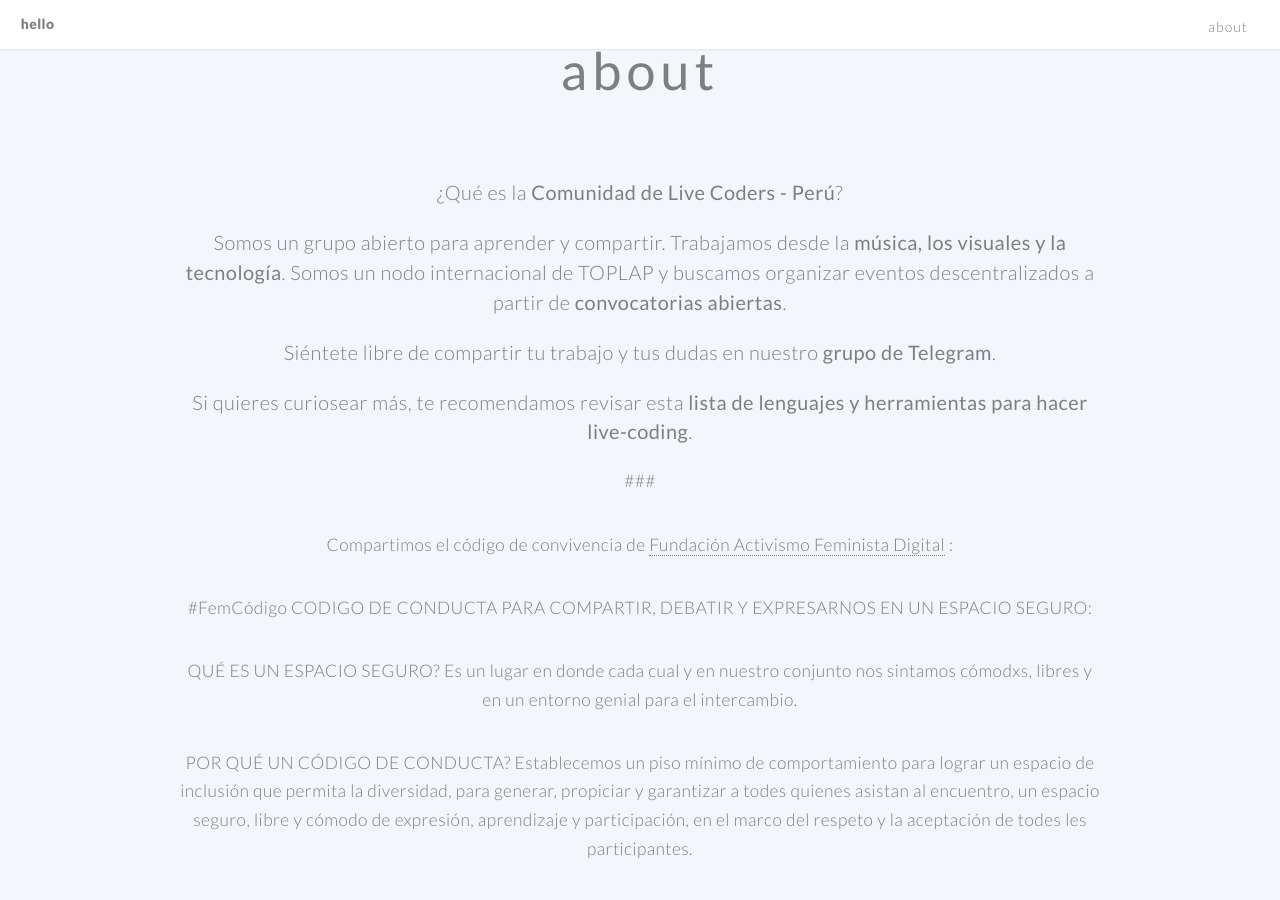
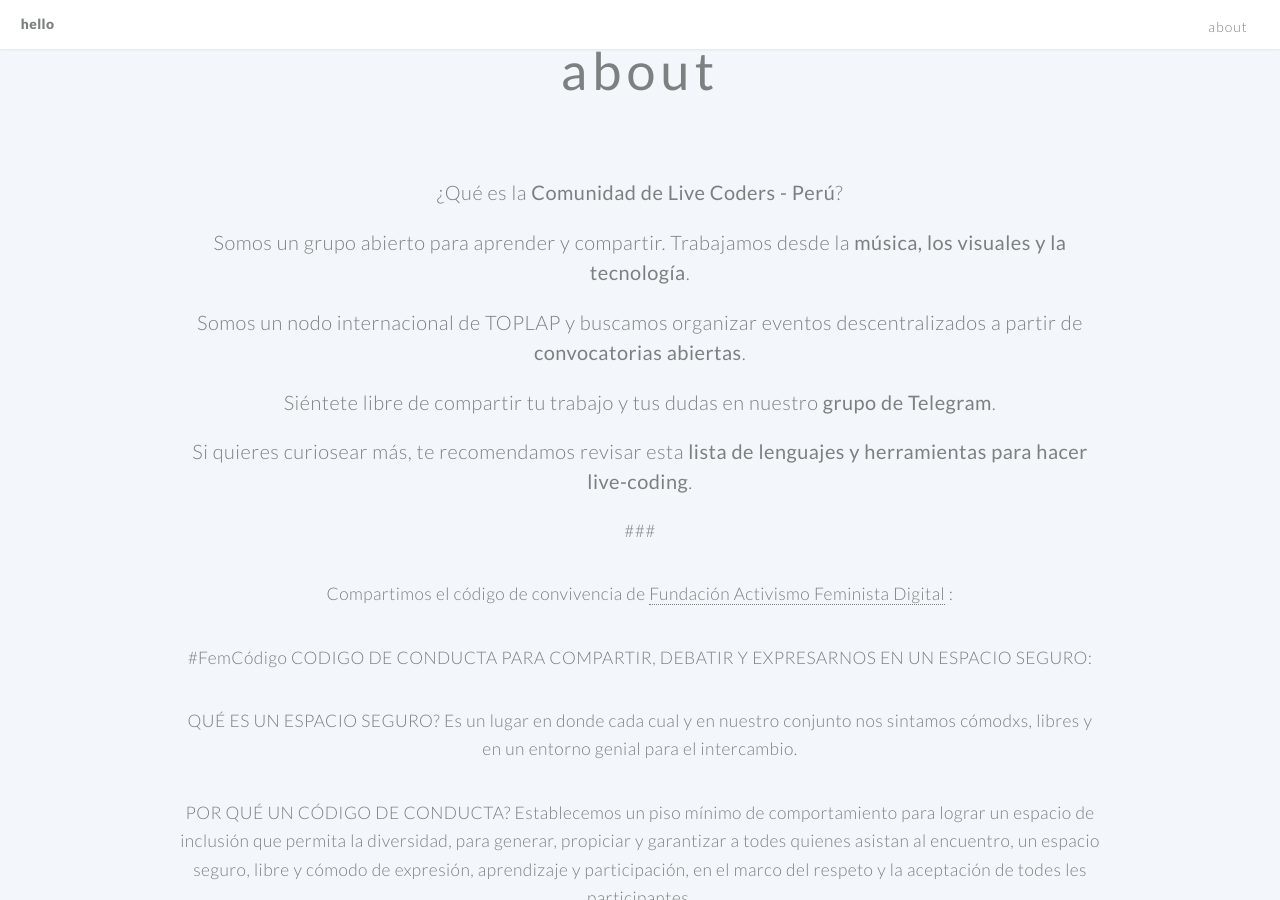
Before and after one commit to livecoders-peru/livecoders-peru.github.io, a Jekyll site: the page built from index.md, in a window 1280 px wide and 900 px high, scrolled down 691 px. Built offline with Jekyll 4.4.1, drawn with Linux system fonts in a browser that asks for light colours.

Commit message:
oficializacion2

```diff
--- a/index.md
+++ b/index.md
@@ -44,7 +44,9 @@ github_username:  livecoders-peru # your github username
 [//]: # (write a bit about yourself here)
 ### ¿Qué es la **Comunidad de Live Coders - Perú**?
 
-### Somos un grupo abierto para aprender y compartir. Trabajamos desde la **música, los visuales y la tecnología**. Somos un nodo internacional de TOPLAP y buscamos organizar eventos descentralizados a partir de **convocatorias abiertas**.
+### Somos un grupo abierto para aprender y compartir. Trabajamos desde la **música, los visuales y la tecnología**.
+
+### Somos un nodo internacional de TOPLAP y buscamos organizar eventos descentralizados a partir de **convocatorias abiertas**.
 
 ### Siéntete libre de compartir tu trabajo y tus dudas en nuestro **[grupo de Telegram](https://t.me/livecodersperu)**.
 
```
